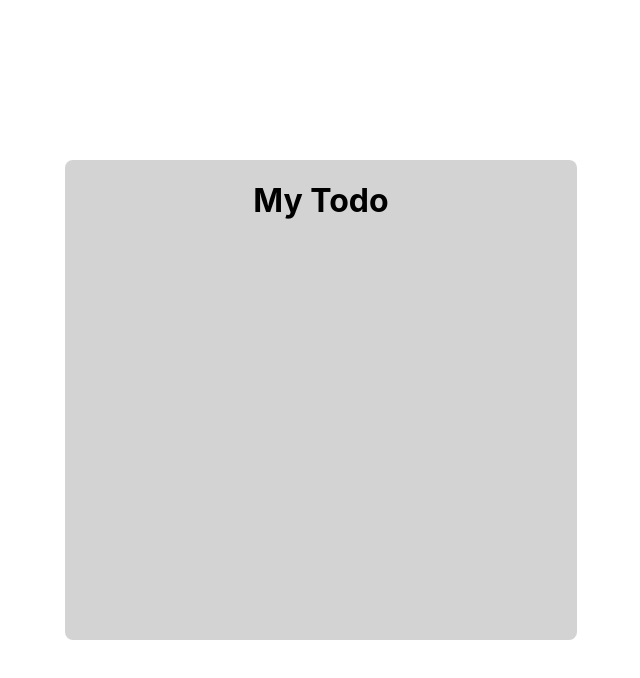
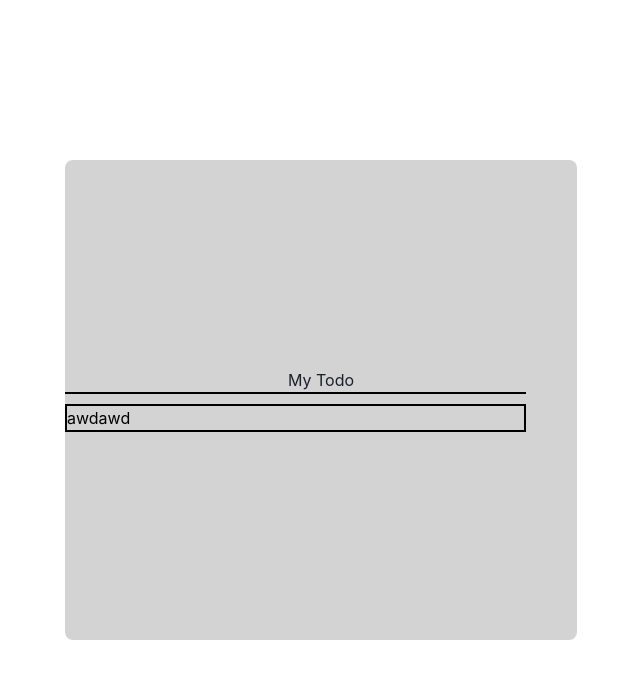
Before and after one commit to Keyvan0111/Web_API, a React (Create React App) app in the folder src/client/my-app/: page / in a window 1280 px wide. Shown: the top 678 px of the page, without its empty margins (319-959 px from the left). Built offline with nearby package versions, Linux system fonts and the light colour scheme.

Commit message:
started on todo

```diff
--- a/src/client/my-app/package.json
+++ b/src/client/my-app/package.json
@@ -3,6 +3,9 @@
   "version": "0.1.0",
   "private": true,
   "dependencies": {
+    "@chakra-ui/react": "^2.8.2",
+    "@emotion/react": "^11.13.3",
+    "@emotion/styled": "^11.13.0",
     "@testing-library/jest-dom": "^5.17.0",
     "@testing-library/react": "^13.4.0",
     "@testing-library/user-event": "^13.5.0",
@@ -10,6 +13,7 @@
     "@types/node": "^16.18.108",
     "@types/react": "^18.3.5",
     "@types/react-dom": "^18.3.0",
+    "framer-motion": "^11.5.4",
     "react": "^18.3.1",
     "react-dom": "^18.3.1",
     "react-scripts": "5.0.1",
--- a/src/client/my-app/src/App.tsx
+++ b/src/client/my-app/src/App.tsx
@@ -1,10 +1,13 @@
 import React from 'react';
 import Mainpage from './pages/mainpage'
+import { ChakraProvider } from '@chakra-ui/react';
 
 const App: React.FC = () => {
 
     return(
-        <Mainpage/>
+        <ChakraProvider>
+            <Mainpage/>
+        </ChakraProvider>
     )
 }
 
--- a/src/client/my-app/src/pages/mainpage.module.scss
+++ b/src/client/my-app/src/pages/mainpage.module.scss
@@ -10,8 +10,11 @@
 }
 
 .todosection {
+    display: flex;
+    flex-direction: column;
     background-color: lightgray;
     border-radius: 0.5rem;
     width: 40%;
     height: 60vh;
+    justify-content: center;
 }
--- a/src/client/my-app/src/pages/mainpage.tsx
+++ b/src/client/my-app/src/pages/mainpage.tsx
@@ -1,8 +1,11 @@
 import React from "react";
 import styles from './mainpage.module.scss'
 import Todoheader from "../molecules/Todoheader";
+import { Box } from "@chakra-ui/react";
 
 const Mainpage: React.FC = () => {
+
+
 
     return (
         <div className={styles.outer}>
@@ -10,11 +13,21 @@ const Mainpage: React.FC = () => {
                 <div>
                     <Todoheader/>
                 </div>
-                <p></p>
 
-                <div>
+                <p style={{
+                    width: '90%',
+                    height: '2px',
+                    backgroundColor:'black',
+                }}></p>
 
-                </div>
+                <Box
+                    width='90%'
+                    color="black"
+                    marginTop={'10px'}
+                    border={'2px solid black'}
+                    >
+                    awdawd
+                </Box>
             </div>
         </div>
     )
```
Also changed, not shown: 1 other file (tests, documents, lock files or other folders).
